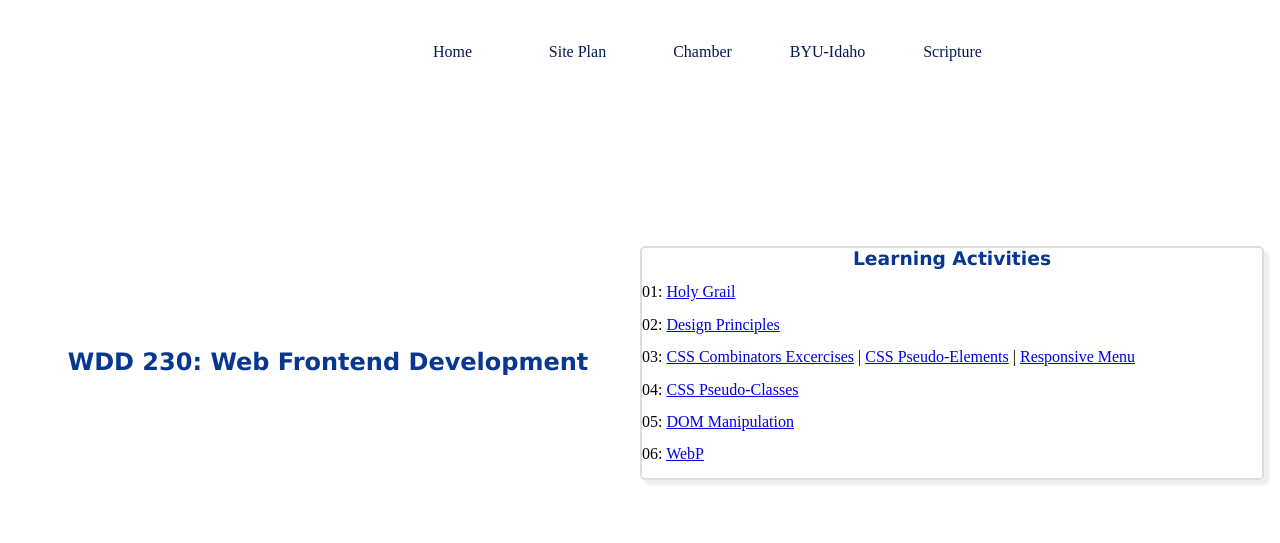
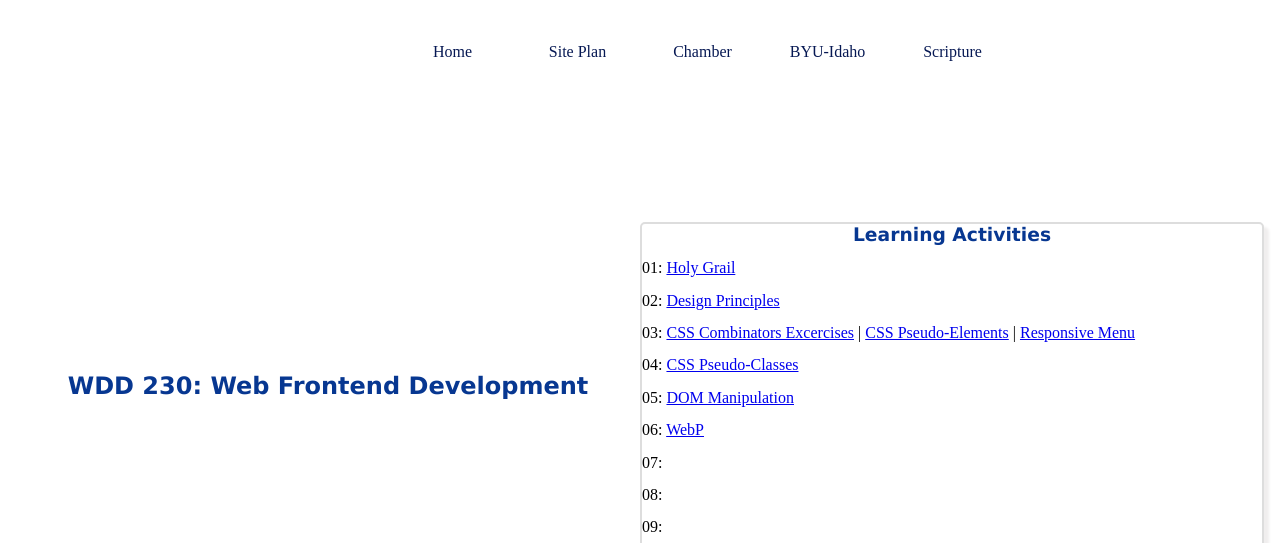
Before and after one commit to cchardy/wdd230, a plain HTML site: page index.html in a window 1280 px wide. Shown: the part 257-800 px from the top of the page. Drawn offline with Linux system fonts and the light colour scheme.

Commit message:
update main html

```diff
--- a/index.html
+++ b/index.html
@@ -56,6 +56,9 @@
                 </li>
                 <li>05: <a href="lesson05/bom.html">DOM Manipulation</a></li>
                 <li>06: <a href="images/landscape.webp">WebP</a></li>
+                <li>07: </li>
+                <li>08: </li>
+                <li>09: </li>
             </ul>
         </section>
         <section class="information">
```
Also changed, not shown: chamber/index.html (+1 -1 lines).
